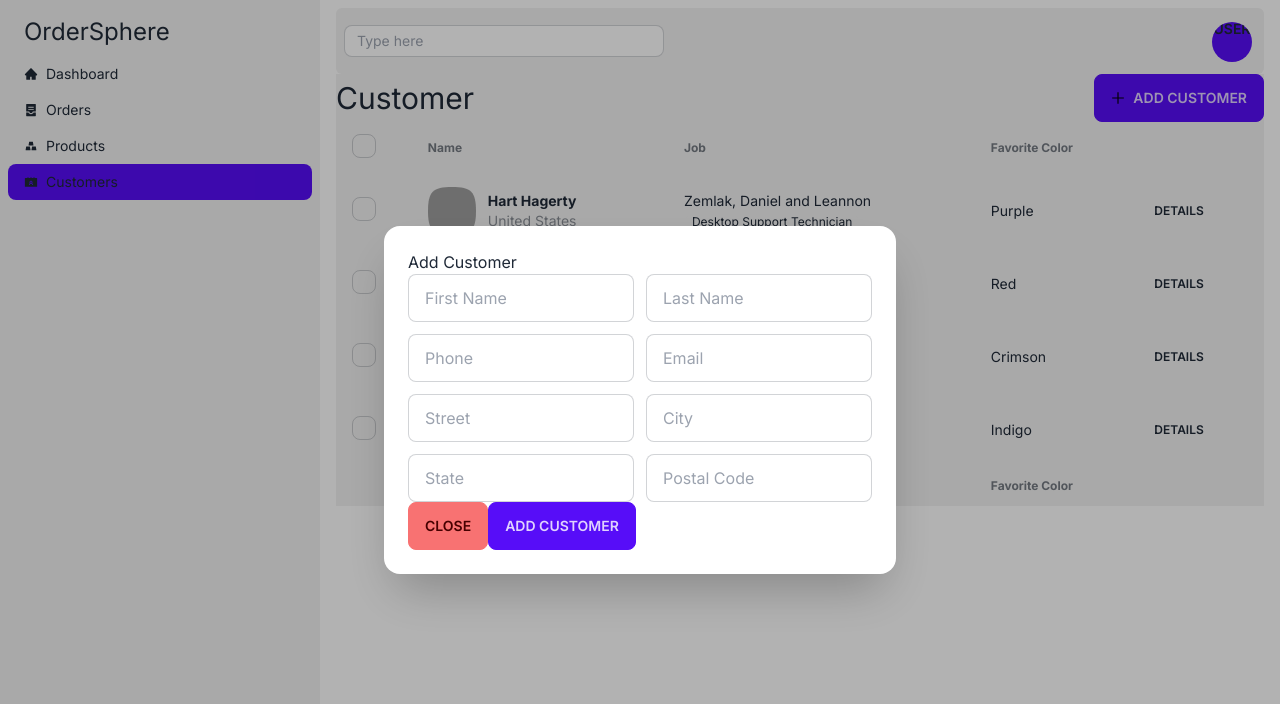
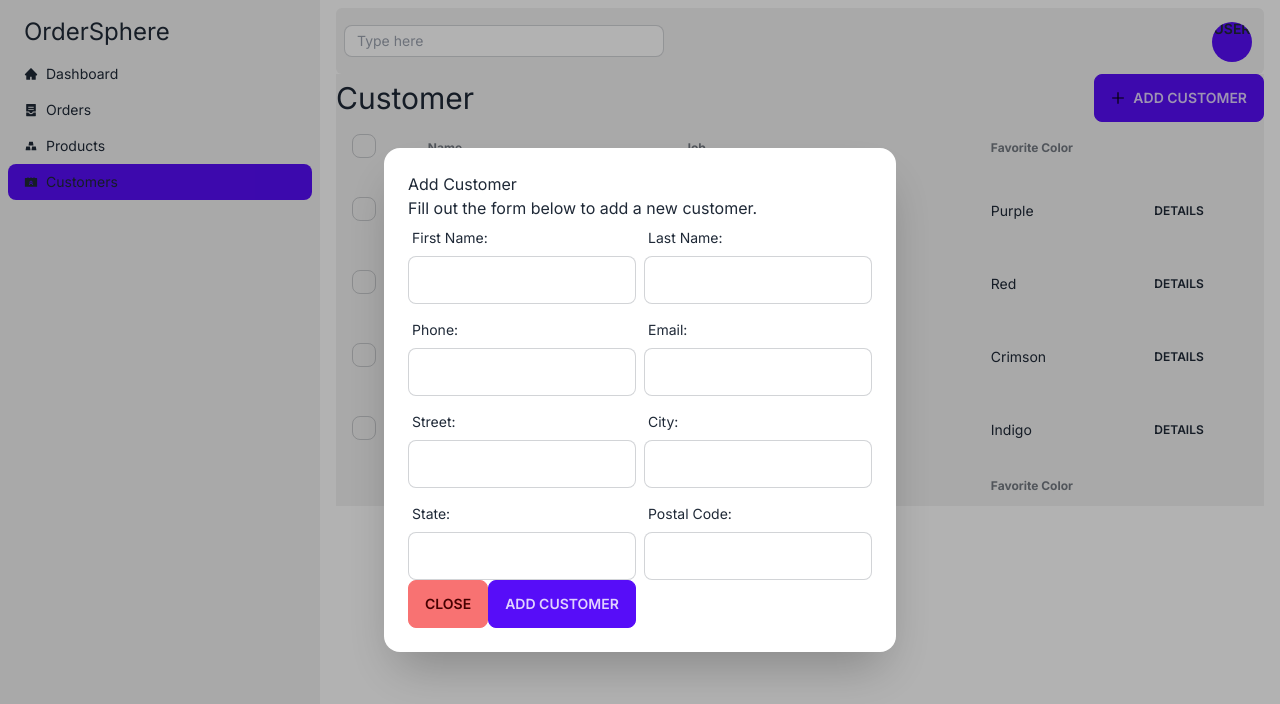
Before and after one commit to Jesus-Elizalde/sales-orders, a Next.js app: page /admin/customers in a window 1280 px wide. Both pictures are taken after a click on the button "ADD CUSTOMER". Shown: the top 704 px of the page. Built offline with nearby package versions, Linux system fonts and the light colour scheme; no server answers; grey boxes are pictures that could not be loaded.

Commit message:
added react hook forms to manage my forms

```diff
--- a/app/components/Cards/CustomerCard.tsx
+++ b/app/components/Cards/CustomerCard.tsx
@@ -1,6 +1,6 @@
 "use client";
 import addCustomerData, {
-  CustomerProps,
+  AddCustomerProps,
 } from "@/firebase/firestone/customers/addCustomer";
 import React, { useState } from "react";
 import { GrAdd } from "react-icons/gr";
--- a/app/components/Forms/AddCustomerForm.tsx
+++ b/app/components/Forms/AddCustomerForm.tsx
@@ -1,40 +1,26 @@
 import addCustomerData, {
-  CustomerProps,
+  AddCustomerProps,
 } from "@/firebase/firestone/customers/addCustomer";
+import { error } from "console";
 import React, { useState } from "react";
+import { SubmitHandler, useForm } from "react-hook-form";
 
 type AddCustomerFormProps = {
   handleModal: () => void;
 };
 
 const AddCustomerForm = ({ handleModal }: AddCustomerFormProps) => {
-  const [firstName, setFirstName] = useState<string>("");
-  const [lastName, setLastName] = useState<string>("");
-  const [email, setEmail] = useState<string>("");
-  const [phone, setPhone] = useState<string>("");
-  const [street, setStreet] = useState<string>("");
-  const [city, setCity] = useState<string>("");
-  const [state, setState] = useState<string>("");
-  const [postalCode, setPostalCode] = useState<string>("");
-  const [country, setCountry] = useState<string>("");
-  const [status, setStatus] = useState<"active" | "inactive">("active");
+  const {
+    register,
+    handleSubmit,
+    formState: { errors },
+  } = useForm<AddCustomerProps>();
 
-  const handleAddCustomer = async ({
-    firstName,
-    lastName,
-    address,
-    email,
-    phone,
-    status,
-  }: CustomerProps) => {
-    const { result, error } = await addCustomerData({
-      firstName,
-      lastName,
-      email,
-      phone,
-      address,
-      status,
-    });
+  const onSubmit: SubmitHandler<AddCustomerProps> = (data: AddCustomerProps) =>
+    handleAddCustomer(data);
+
+  const handleAddCustomer = async (data: AddCustomerProps) => {
+    const { result, error } = await addCustomerData(data);
     if (error) {
       return console.log(error);
     }
@@ -44,88 +30,117 @@ const AddCustomerForm = ({ handleModal }: AddCustomerFormProps) => {
   return (
     <div>
       <h1>Add Customer</h1>
-      <div className="flex gap-3">
-        <div className="flex flex-col gap-3">
+      <p>Fill out the form below to add a new customer.</p>
+      <form onSubmit={handleSubmit(onSubmit)}>
+        <div className="grid grid-cols-2 gap-2">
+          <div className="form-control w-full max-w-xs">
+            <label className="label">
+              <span className="label-text">First Name:</span>
+              {errors.firstName && (
+                <span className="label-text-alt">Required</span>
+              )}
+            </label>
             <input
-            value={firstName}
-            onChange={(e) => setFirstName(e.target.value)}
-            type="text"
-            placeholder="First Name"
-            className="input input-bordered w-full "
-          />
-          <input
-            value={phone}
-            onChange={(e) => setPhone(e.target.value)}
-            type="text"
-            placeholder="Phone"
-            className="input input-bordered w-full "
-          />
-          <input
-            value={street}
-            onChange={(e) => setStreet(e.target.value)}
-            type="text"
-            placeholder="Street"
-            className="input input-bordered w-full "
-          />
-          <input
-            value={state}
-            onChange={(e) => setState(e.target.value)}
-            type="city"
-            placeholder="State"
-            className="input input-bordered w-full "
+              {...register("firstName", { required: true })}
+              className={`input input-bordered w-full ${
+                errors.firstName?.type && "input-error"
+              }`}
             />
           </div>
-        <div className="flex flex-col gap-3">
+          <div className="form-control w-full max-w-xs">
+            <label className="label">
+              <span className="label-text">Last Name:</span>
+              {errors.lastName && (
+                <span className="label-text-alt">Required</span>
+              )}
+            </label>
             <input
-            value={lastName}
-            onChange={(e) => setLastName(e.target.value)}
-            type="text"
-            placeholder="Last Name"
-            className="input input-bordered w-full "
+              {...register("lastName", { required: true })}
+              className={`input input-bordered w-full ${
+                errors.lastName?.type && "input-error"
+              }`}
             />
+          </div>
+
+          <div className="form-control w-full max-w-xs">
+            <label className="label">
+              <span className="label-text">Phone:</span>
+            </label>
             <input
-            value={email}
-            onChange={(e) => setEmail(e.target.value)}
-            type="text"
-            placeholder="Email"
-            className="input input-bordered w-full "
+              {...register("phone")}
+              className={`input input-bordered w-full ${
+                errors.phone?.type && "input-error"
+              }`}
             />
+          </div>
+          <div className="form-control w-full max-w-xs">
+            <label className="label">
+              <span className="label-text">Email:</span>
+            </label>
             <input
-            value={city}
-            onChange={(e) => setCity(e.target.value)}
-            type="text"
-            placeholder="City"
-            className="input input-bordered w-full "
+              {...register("email")}
+              className={`input input-bordered w-full ${
+                errors.email?.type && "input-error"
+              }`}
             />
+          </div>
+
+          <div className="form-control w-full max-w-xs">
+            <label className="label">
+              <span className="label-text">Street:</span>
+            </label>
             <input
-            value={postalCode}
-            onChange={(e) => setPostalCode(e.target.value)}
-            type="text"
-            placeholder="Postal Code"
-            className="input input-bordered w-full "
+              {...register("address.street")}
+              className={`input input-bordered w-full ${
+                errors.address?.street?.type && "input-error"
+              }`}
+            />
+          </div>
+          <div className="form-control w-full max-w-xs">
+            <label className="label">
+              <span className="label-text">City:</span>
+            </label>
+            <input
+              {...register("address.city")}
+              className={`input input-bordered w-full ${
+                errors.address?.city?.type && "input-error"
+              }`}
+            />
+          </div>
+
+          <div className="form-control w-full max-w-xs">
+            <label className="label">
+              <span className="label-text">State:</span>
+            </label>
+            <input
+              {...register("address.state")}
+              className={`input input-bordered w-full ${
+                errors.address?.state?.type && "input-error"
+              }`}
+            />
+          </div>
+          <div className="form-control w-full max-w-xs">
+            <label className="label">
+              <span className="label-text">Postal Code:</span>
+            </label>
+            <input
+              {...register("address.postalCode")}
+              className={`input input-bordered w-full ${
+                errors.address?.postalCode?.type && "input-error"
+              }`}
             />
           </div>
         </div>
+
         <div>
-        <button className="btn btn-error" onClick={handleModal}>
+          <button className="btn btn-error" onClick={handleModal} type="button">
             Close
           </button>
-        <button
-          className="btn btn-primary"
-          onClick={() =>
-            handleAddCustomer({
-              email,
-              firstName,
-              lastName,
-              phone,
-              status,
-              address: { city, country, postalCode, state, street },
-            })
-          }
-        >
+          <button className="btn btn-primary" type="submit">
             Add Customer
           </button>
         </div>
+      </form>
     </div>
   );
 };
--- a/firebase/firestone/customers/addCustomer.ts
+++ b/firebase/firestone/customers/addCustomer.ts
@@ -1,7 +1,7 @@
 import firebase_app from "@/firebase/config";
 import { getFirestore, collection, addDoc } from "firebase/firestore";
 
-export type CustomerProps = {
+export type AddCustomerProps = {
   firstName: string;
   lastName: string;
   email: string | null;
@@ -17,7 +17,7 @@ export type CustomerProps = {
 };
 
 const db = getFirestore(firebase_app);
-export default async function addCustomerData(data: CustomerProps) {
+export default async function addCustomerData(data: AddCustomerProps) {
   let result = null;
   let error = null;
 
--- a/package.json
+++ b/package.json
@@ -25,6 +25,7 @@
     "postcss": "8.4.29",
     "react": "18.2.0",
     "react-dom": "18.2.0",
+    "react-hook-form": "^7.45.4",
     "react-icons": "^4.10.1",
     "tailwind-merge": "^1.14.0",
     "tailwindcss": "3.3.3",
```
Also changed, not shown: 1 other file (tests, documents, lock files or other folders). Lines whose indentation alone changed are shown as unchanged.
